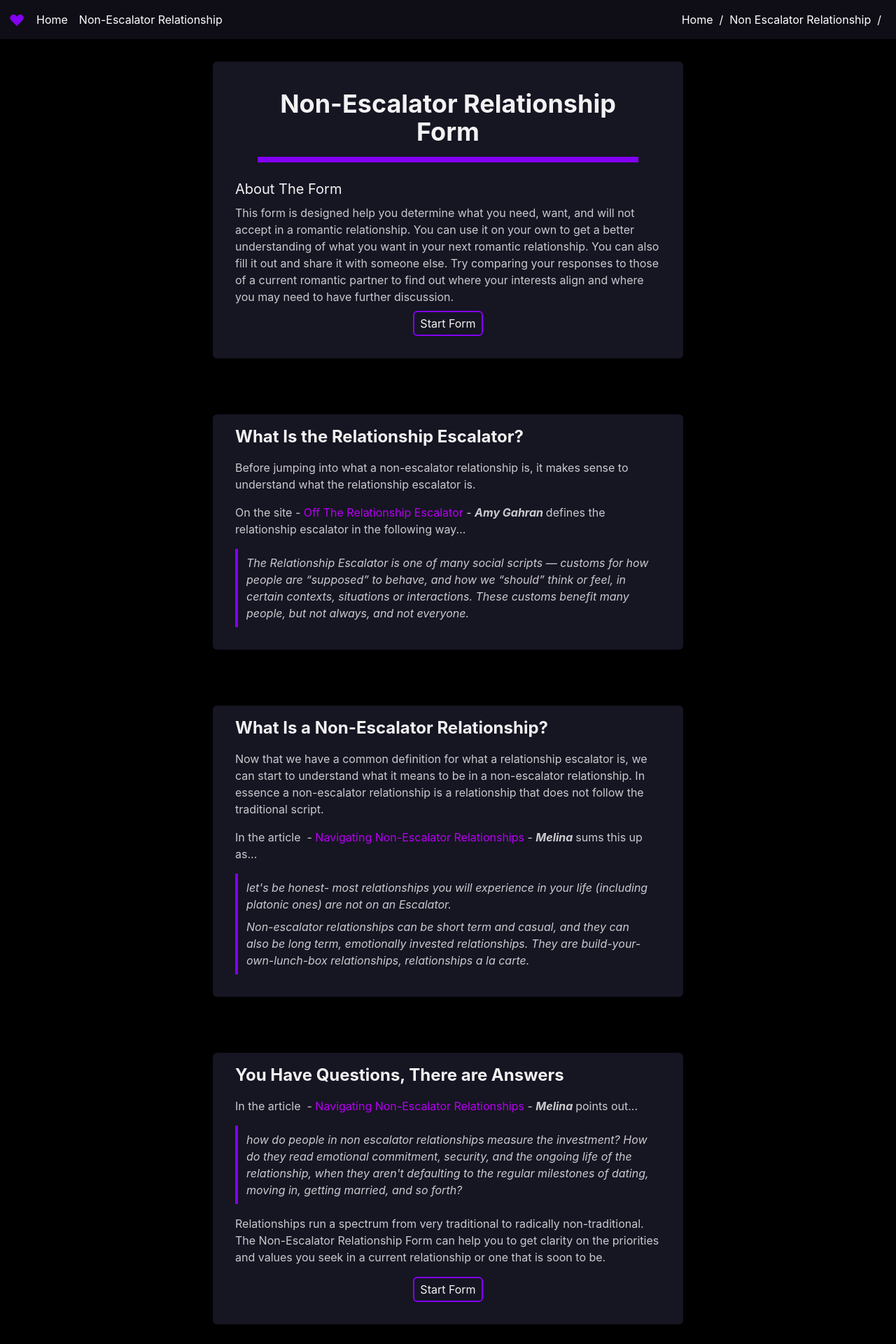
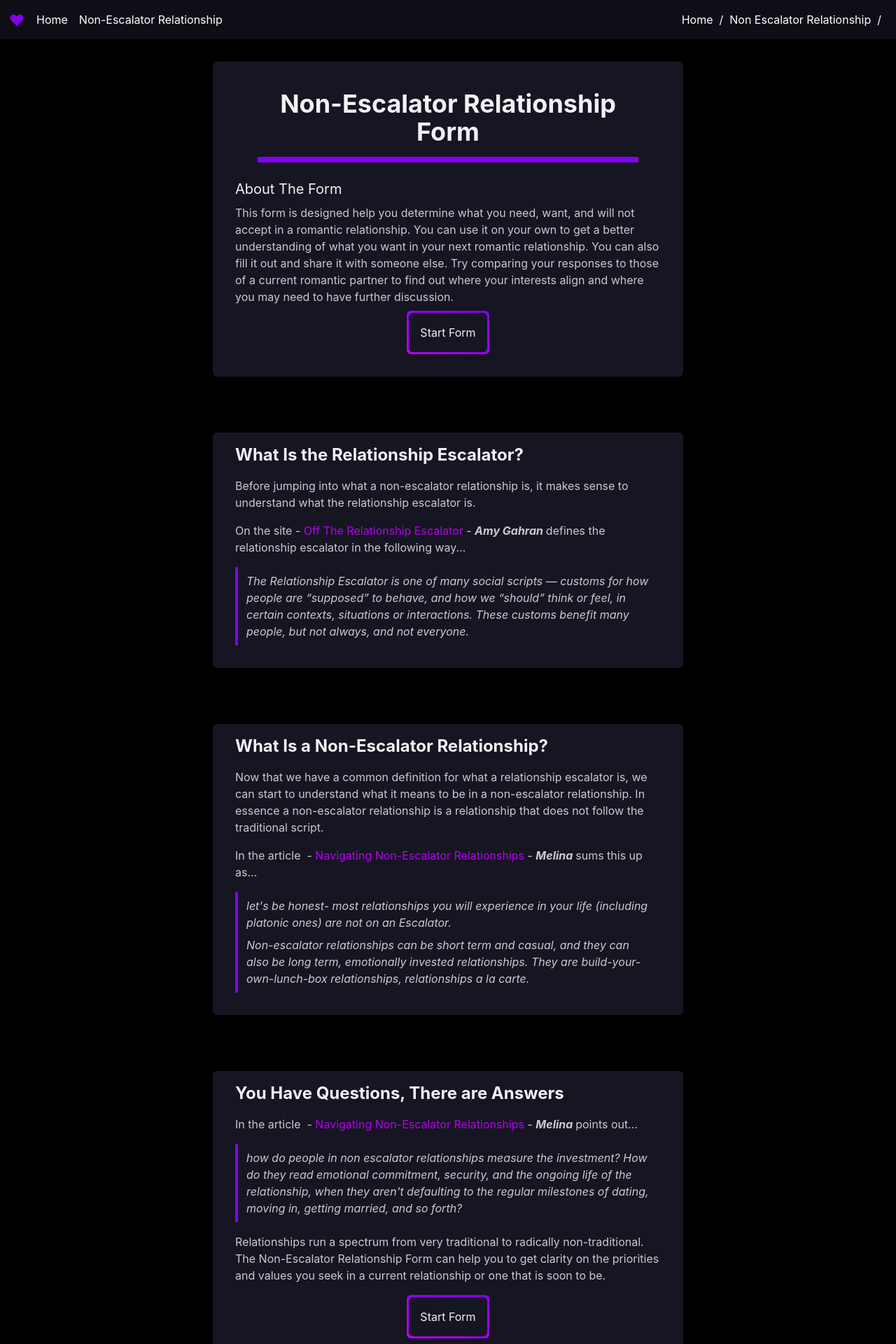
Before and after one commit to BensThoughts/shareable-love-forms, a Next.js app: page /non-escalator-relationship in a window 1280 px wide. Shown: the top 1920 px of the page at 70% size. Built offline with nearby package versions, Linux system fonts and the light colour scheme.

Commit message:
added large gradient button

```diff
--- /dev/null
+++ b/src/components/LargeGradientButton.tsx
@@ -0,0 +1,20 @@
+type CardProps = React.ButtonHTMLAttributes<HTMLButtonElement>
+
+export default function LargeGradientButton({
+  children,
+  className,
+  ...rest
+}: CardProps) {
+  return (
+    <button
+      className={`p-[3px] bg-gradient-to-tr from-primary to-secondary rounded-md shadow-md ${className ? className : ''}`}
+      {...rest}
+    >
+      <div className="gap-2 flex-col flex justify-between p-4 h-full rounded-md bg-neutral-dark">
+        <span className="text-neutral-lightest">
+          {children}
+        </span>
+      </div>
+    </button>
+  );
+}
--- a/src/pages/non-escalator-relationship/index.tsx
+++ b/src/pages/non-escalator-relationship/index.tsx
@@ -1,12 +1,13 @@
 import {NextSeo} from 'next-seo';
 
 import Card from '@app/components/Card/Card';
-import NextLinkButton from '@app/components/NextLinkButton';
 import GridWrapper from '@app/components/GridWrapper';
 import FlexSection from '@app/components/FlexSection';
 import BootstrapForm from '@app/utils/store/features/forms/BootstrapForm';
 import Title from '@app/components/Title';
 import AnimatedLink from '@app/components/AnimatedLink';
+import NextLink from '@app/components/NextLink';
+import LargeGradientButton from '@app/components/LargeGradientButton';
 
 export const NON_ESCALATOR_FORM_ID = 'non-escalator-relationship';
 export const NON_ESCALATOR_FORM_NAME = 'Non-Escalator Relationship Form';
@@ -37,11 +38,22 @@ export default function NonEscalatorRelationshipHomePage() {
                   You can also fill it out and share it with someone else. Try comparing your responses to those of a current romantic partner
                   to find out where your interests align and where you may need to have further discussion.
                 </p>
-                <div className="self-center">
-                  <NextLinkButton href="non-escalator-relationship/commitment" className="max-w-md">
-                    Start Form
-                  </NextLinkButton>
+                <div className="flex items-center self-center">
+                  <NextLink
+                    href="non-escalator-relationship/commitment"
+                    className="rounded-md"
+                  >
+                    <LargeGradientButton>
+                      Start Form
+                    </LargeGradientButton>
+                  </NextLink>
                 </div>
+
+                  {/* <GradientBorderCard title='Start Form'>
+                    <NextLinkButton href="non-escalator-relationship/commitment" className="max-w-md">
+                      Let&apos;s G0!
+                    </NextLinkButton>
+                  </GradientBorderCard> */}
               </div>
             </Card>
           </FlexSection>
@@ -164,10 +176,15 @@ export default function NonEscalatorRelationshipHomePage() {
                   Relationship Form can help you to get clarity on the priorities and values you seek in a current
                   relationship or one that is soon to be.
                 </p>
-                <div className="self-center">
-                  <NextLinkButton href="non-escalator-relationship/commitment" className="max-w-md">
-                    Start Form
-                  </NextLinkButton>
+                <div className="flex items-center self-center">
+                  <NextLink
+                    href="non-escalator-relationship/commitment"
+                    className="rounded-md"
+                  >
+                    <LargeGradientButton>
+                      Start Form
+                    </LargeGradientButton>
+                  </NextLink>
                 </div>
               </div>
             </Card>
```
